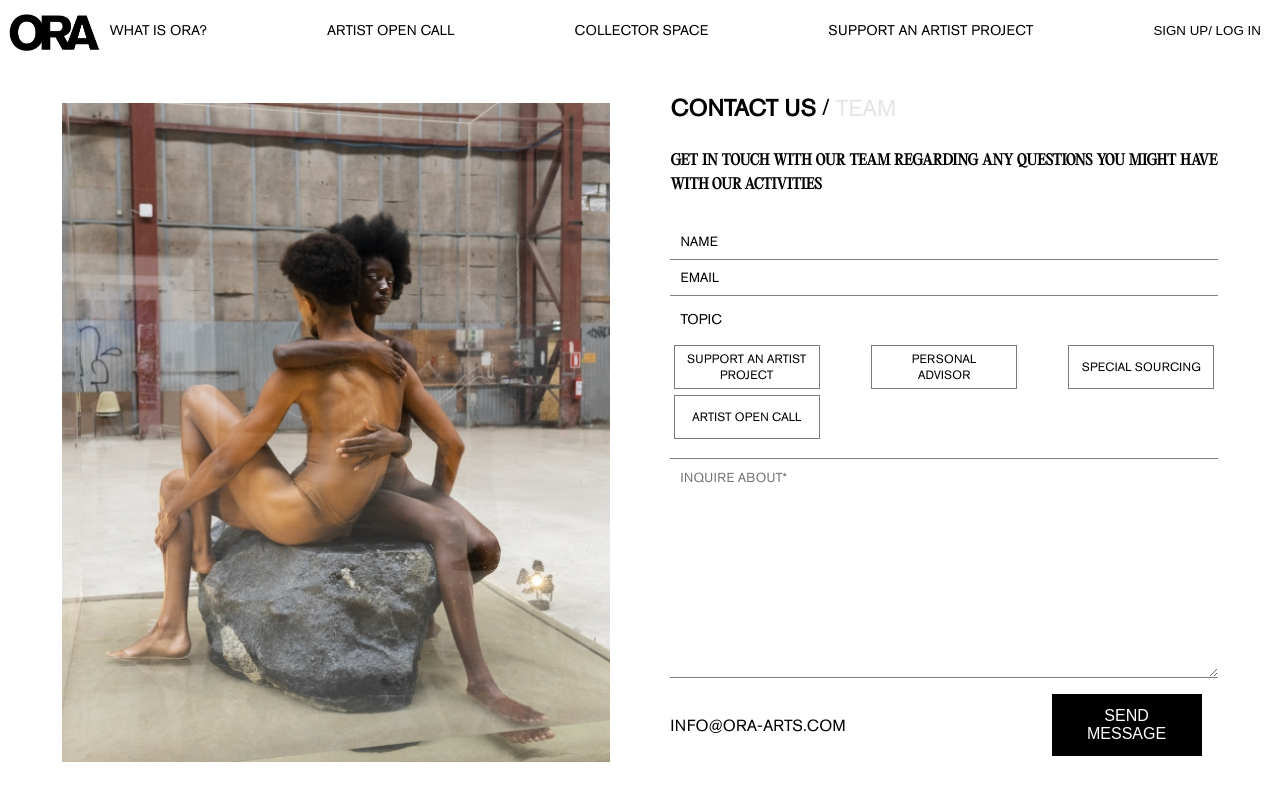
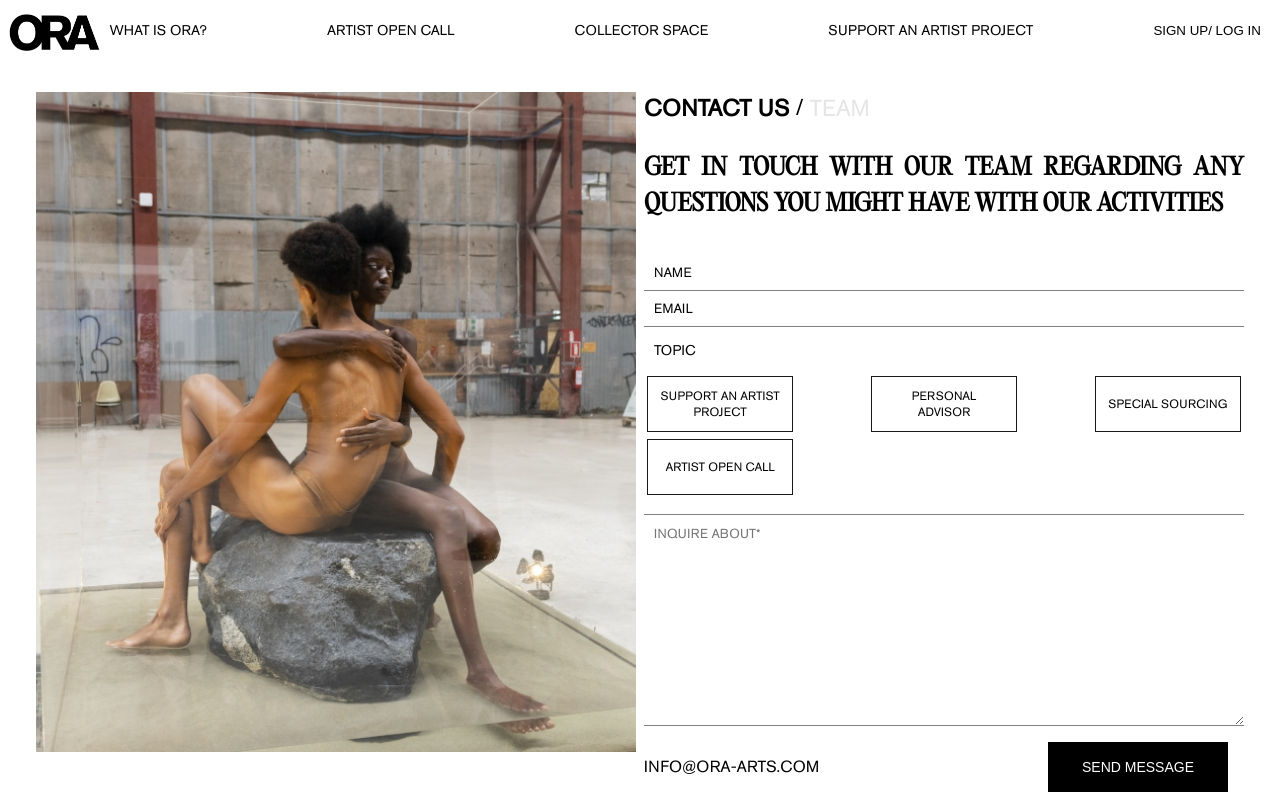
Before and after one commit to ORA-Arts/ora-prototype, a React (Create React App) app in the folder client/: page /contact-us in a window 1280 px wide. Shown: the top 800 px of the page. Built offline with nearby package versions, Linux system fonts and the light colour scheme; no server answers.

Commit message:
minor styling changes contact form

```diff
--- a/client/src/components/ContactForm/ContactForm.css
+++ b/client/src/components/ContactForm/ContactForm.css
@@ -5,7 +5,7 @@
     flex-wrap: wrap;
     justify-content: space-around;
     align-content: center;
-    align-items: center;
+    align-items: flex-start;
     width: 90%-2rem;
     padding: 2rem;
     padding-bottom: 160px;
@@ -17,8 +17,8 @@
     background-repeat: no-repeat;
     background-size: cover;
     width: 45%;
-    height: 659px;
-    /* min-width: 360px; */
+    height: 660px;
+    min-width: 600px;
 }
 
 #h1Wrapper a {
@@ -39,13 +39,13 @@
 
 .formContainer h2 {
     font-family: 'editorial_newregular', sans-serif;
-    font-size: 14px;
+    font-size: 23px;
     /* letter-spacing: 1px; */
     text-align: justify;
     text-justify: inter-word;
     padding-top: 0;
     margin-top: 0;
-    line-height: 1.5rem;
+    line-height: 36px;
 }
 
 .formContainer {
@@ -53,6 +53,7 @@
     flex-direction: column;
     justify-content: space-between;
     width: 45%;
+    min-width: 600px;
 }
 
 #emailAndName {
@@ -90,7 +91,7 @@
     padding: 10px 10px;
     padding-bottom: 13vh;
     outline: none;
-    height: 13vh;
+    height: 12vh;
     font-size: 13px;
     font-family: "akzidenz-grotesk_proregular";
 }
@@ -98,10 +99,10 @@
 
 
 #inquireAndButton .btnWhite {
-    width: 150px;
+    width: 180px;
     color: white;
-    font-size: 16px;
-    padding: 12px 24px;
+    font-size: 14px;
+    padding: 16px 24px;
     cursor: pointer;
     background-color: black;
 }
@@ -109,7 +110,7 @@
 #inquireAndButton .btnWhite:hover {
     background-color: white;
     color: black;
-    border: 2px solid black;
+    border: 0.25px solid rgba(0, 0, 0, 0.90);
 }
 
 /* Modal Content */
@@ -162,7 +163,6 @@
 .react-tabs__tab--selected {
     background: #fff;
     color: black;
-    border-radius: 5px 5px 0 0;
     font-weight: 700;
 }
 
@@ -174,6 +174,7 @@
     padding-bottom: 1rem;
     font-weight: 200;
     color: #E5E5E5;
+    z-index: -1;
 }
 .react-tabs__tab-list span {
     color: black;
@@ -205,12 +206,12 @@
     justify-content: flex-start;
     align-content: center;
     align-items: stretch;
-    border-top: 1px solid black;
+    border-top: 0.25px solid rgba(0, 0, 0, 0.60);
 }
 .teamMember {
     font-weight: 300;
     height: 70px;
-    border-bottom: 0.25px solid rgba(0, 0, 0, 0.521);
+    border-bottom: 0.25px solid rgba(0, 0, 0, 0.25);
 
 }
 .teamMember h3 {
@@ -245,9 +246,9 @@
     align-items: center;
     text-align: center;
     background-color: white;
-    padding: 6px 12px;
+    padding: 12px 12px;
     font-size: 12px;
-    border: 0.25px solid rgba(0, 0, 0, 0.521);
+    border: 0.25px solid rgba(0, 0, 0, 0.90);
     width: 120px;
     height: 30px;
 }
@@ -260,7 +261,7 @@
     color: white;
 }
 .radio-toolbar input[type="radio"]:focus+label {
-    border: 2px solid black;
+    border: 0.25px solid rgba(0, 0, 0, 0.90);
 }
 .contactFooter {
     display: flex;
@@ -292,6 +293,7 @@
     .formContainer {
         width: 100%;
         margin-bottom: 190px;
+        min-width: auto;
     }
     .formContainer h2 {
         font-size: 25px;
@@ -315,24 +317,46 @@
         font-size: 20px;
     }
     .teamMember span {
+        font-weight: 300;
         font-size: 11px;
     }
-    .teamMember .contact-email{
+    .teamMemberF .contact-email {
         text-transform: uppercase;
         font-family: "akzidenz-grotesk_proregular";
         font-size: 10px;
         border-bottom: none;
+        padding: 2rem 0;
+        text-align: center;
+
     }
-    .teamMember .contact-email:before {
-        content: "General Information: ";
+    .teamMemberF .contact-email:before {
+        font-weight: 700;
+        content: "General Information / ";
 
     }
     .contactHeader {
         text-align: center;
     }
     .radio-toolbar label {
-        width: 100px;
+        width: 115px;
         font-size: 14px;
-        padding: 1rem;
+        padding: .8rem;
+    }
+    .contactFooter a {
+        width: 100%;
+    }
+    .contactFooter
+    .contact-email {
+        text-transform: uppercase;
+        font-family: "akzidenz-grotesk_proregular";
+        font-size: 10px;
+        border-bottom: none;
+        padding: 2rem 0;
+        text-align: center;
+        width: 100%;
+    }
+    .contact-email:before {
+        font-weight: 700;
+        content: "General Information / ";
     }
 }
--- a/client/src/components/ContactForm/ContactFormHooks.js
+++ b/client/src/components/ContactForm/ContactFormHooks.js
@@ -125,7 +125,7 @@ export default function ContactFormHooks(props) {
                                 <h3>CORENTINE PIETTE</h3>
                                        <span>CTO</span>
                                     </div>
-                            <div className='teamMember'>
+                            <div className='teamMemberF'>
                                 <Link to='mailto:info@ora-arts.com'><h3 className='contact-email'>INFO@ORA-ARTS.COM</h3></Link>
                             </div>
                         </div>
```
